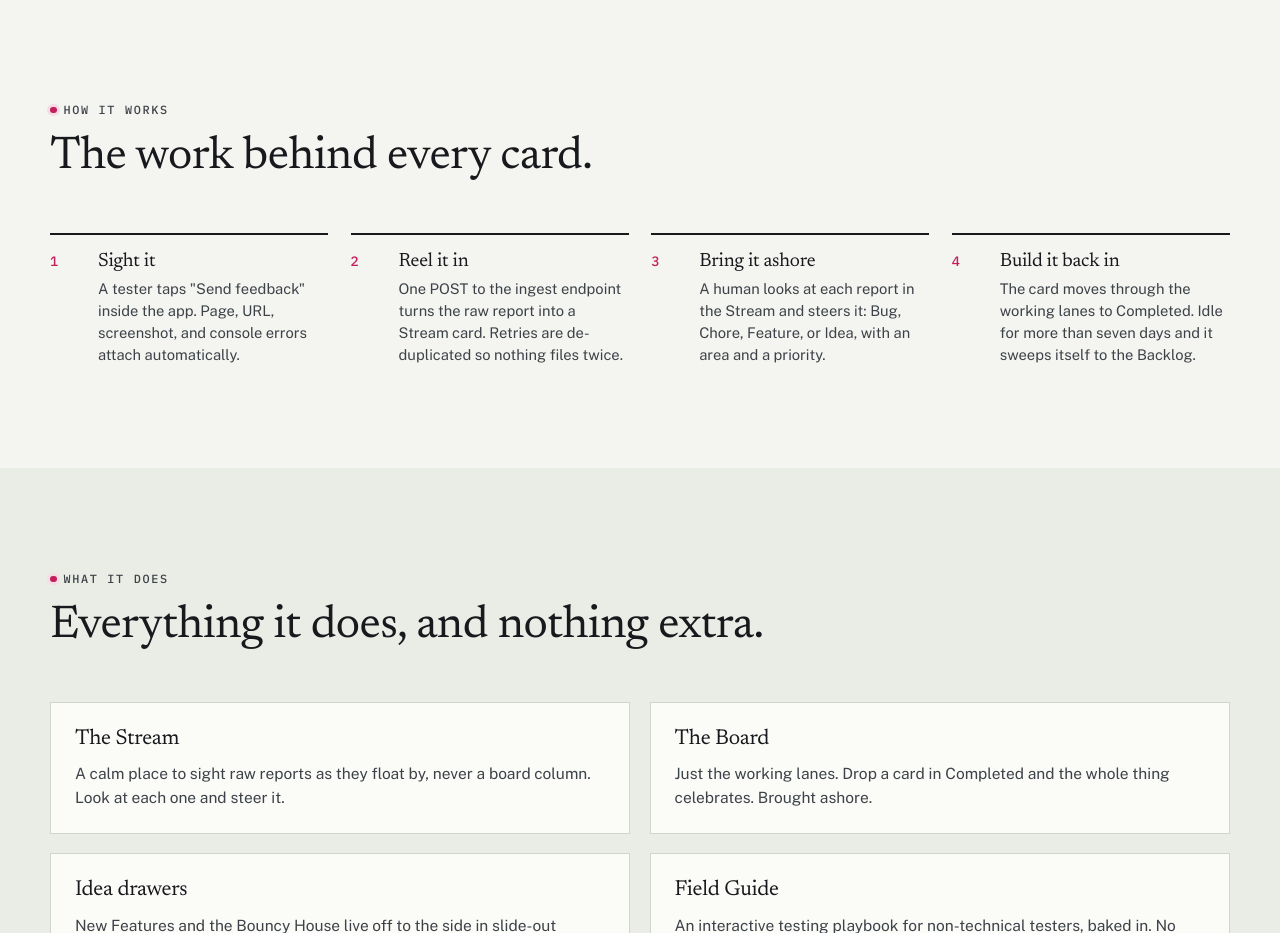
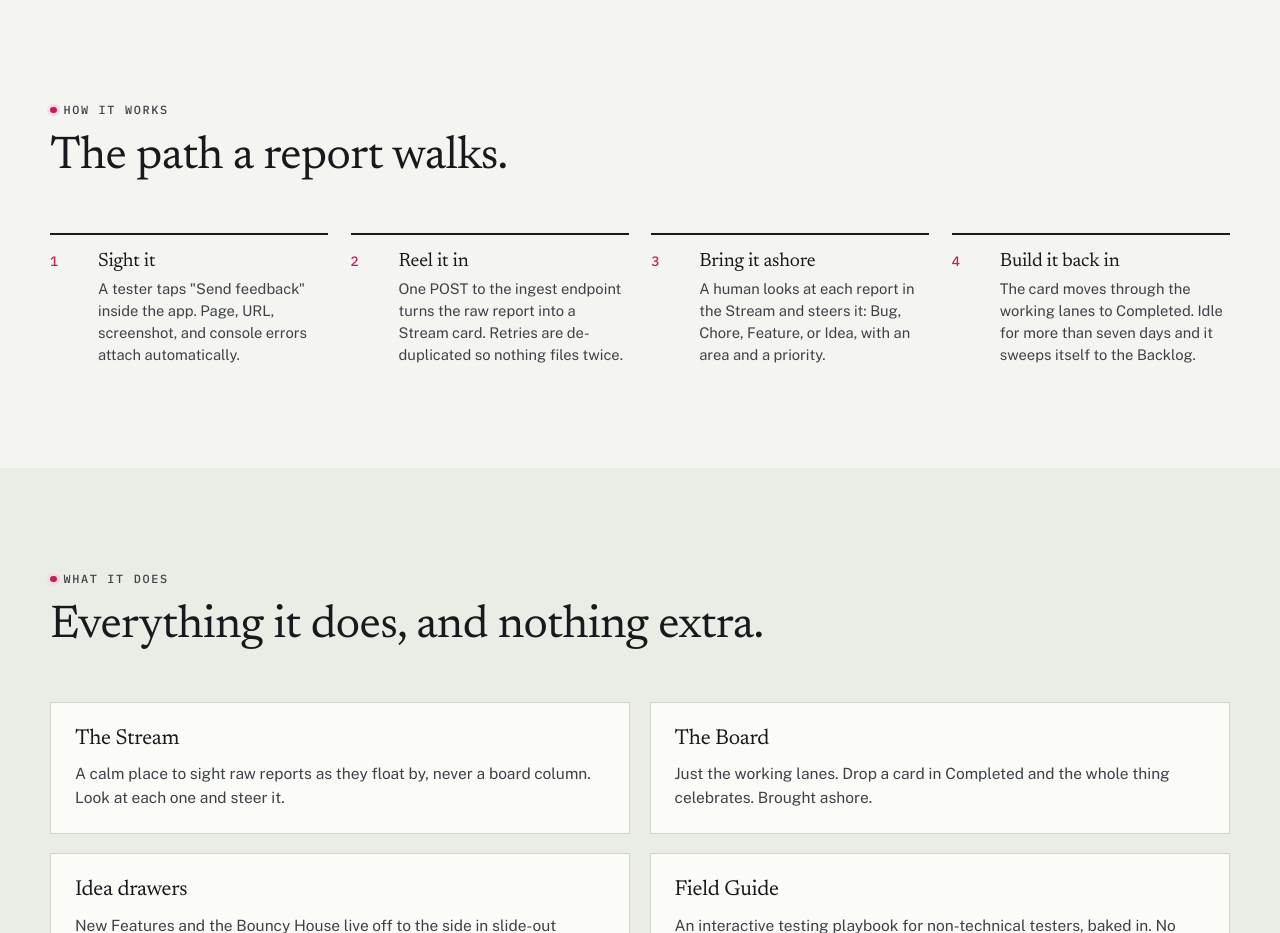
Before and after one commit to amateurmenace/hopegroup-site, an Eleventy site: page src/work/driftwood.md in a window 1280 px wide. Shown: the part 3760-4693 px from the top of the page. Built offline with nearby package versions, Linux system fonts and the light colour scheme; Eleventy itself is replaced by a stand-in of ours; files that its build step writes are made by us from their sources.

Commit message:
Projects: better digest frame, Driftwood pipeline heading

```diff
--- a/src/work/driftwood.md
+++ b/src/work/driftwood.md
@@ -38,6 +38,7 @@ screens:
   - { image: /assets/img/driftwood/stream.jpg, caption: "The Stream. Raw reports drift in uncategorized. Each gets a \"steer it to\" panel, Bug, Chore, Feature, or Bouncy House, and one tap hauls it onto the board." }
   - { image: /assets/img/driftwood/guide.jpg, caption: "The Field Guide. A whole interactive testing playbook baked in: the drift cycle, a first-patrol checklist, a severity quiz you can actually flunk, and the golden rules." }
   - { image: /assets/img/driftwood/list.jpg, caption: "The same board as a list. Three views, Board, List, and Table, for however your team likes to look at the work." }
+how_it_works_title: "The path a report walks."
 how_it_works:
   - { title: "Sight it", text: "A tester taps \"Send feedback\" inside the app. Page, URL, screenshot, and console errors attach automatically." }
   - { title: "Reel it in", text: "One POST to the ingest endpoint turns the raw report into a Stream card. Retries are de-duplicated so nothing files twice." }
```
Also changed, not shown: src/assets/img/lookout/digest.jpg.
